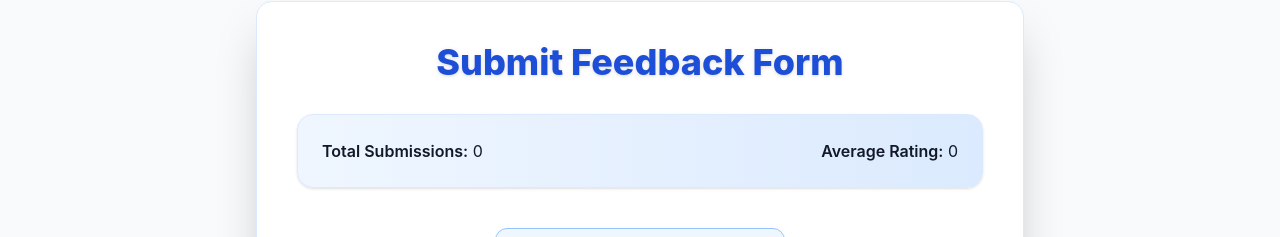
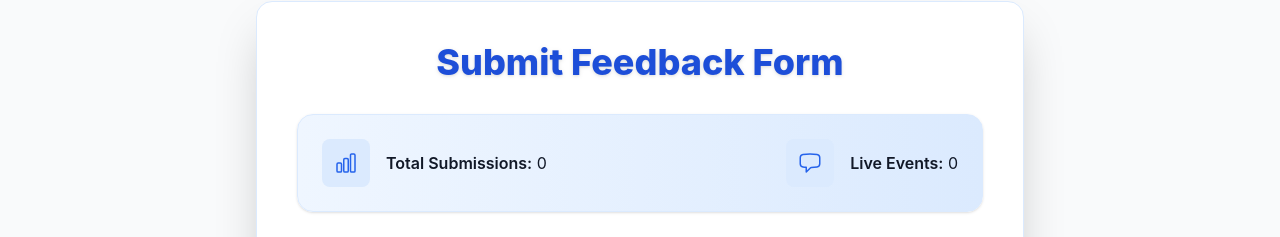
Before and after one commit to rahulrai19/Sentiment_Analysis_WebApp, a React (Vite) app in the folder frontend/: page /submit in a window 1280 px wide. Shown: the part 137-374 px from the top of the page. Built offline with nearby package versions, Linux system fonts and the light colour scheme; no server answers.

Commit message:
update to live event

```diff
--- a/frontend/src/components/FeedbackForm.jsx
+++ b/frontend/src/components/FeedbackForm.jsx
@@ -1,6 +1,6 @@
 import React, { useState, useEffect } from "react";
 import { submitFeedback, getFeedbacks, getUniqueEvents } from "../services/api";
-import { Bars3Icon } from "@heroicons/react/24/outline";
+import { Bars3Icon, ChatBubbleLeftIcon, ChartBarIcon } from "@heroicons/react/24/outline";
 
 const EVENT_TYPES = [
   "Workshop",
@@ -53,7 +53,7 @@ const FeedbackForm = () => {
   const [loading, setLoading] = useState(false);
 
   // Dashboard state
-  const [dashboard, setDashboard] = useState({ count: 0, avgRating: 0 });
+  const [dashboard, setDashboard] = useState({ count: 0, totalEvents: 0 });
   const [allFeedbacks, setAllFeedbacks] = useState([]);
 
   // New state for available events
@@ -61,33 +61,26 @@ const FeedbackForm = () => {
 
   // Fetch dashboard data AND the list of unique events
   useEffect(() => {
-    // Fetch dashboard data (keep if needed in this component)
+    // Fetch dashboard data AND the list of unique events
     getFeedbacks()
       .then((res) => {
         const feedbacks = res.data || [];
         setAllFeedbacks(feedbacks);
         const count = feedbacks.length;
-        const ratings = feedbacks
-          .map((f) => Number(f.rating))
-          .filter((r) => !isNaN(r));
-        const avgRating =
-          ratings.length > 0
-            ? (ratings.reduce((a, b) => a + b, 0) / ratings.length).toFixed(2)
-            : 0;
-        setDashboard({ count, avgRating });
+        setDashboard(prev => ({ ...prev, count }));
       })
       .catch((error) => {
         console.error("Error fetching feedbacks:", error);
-        setDashboard({ count: 0, avgRating: 0 });
+        setDashboard({ count: 0, totalEvents: 0 });
         setAllFeedbacks([]);
       });
 
     // Fetch unique events from the backend
     getUniqueEvents()
       .then((res) => {
-        // Safely check if res exists and res.events is an array
         if (res && Array.isArray(res.events)) {
           setAvailableEvents(res.events);
+          setDashboard(prev => ({ ...prev, totalEvents: res.events.length }));
           console.log("Fetched available events:", res.events);
         } else {
           console.error("Error fetching unique events: Unexpected response format", res);
@@ -169,13 +162,23 @@ const FeedbackForm = () => {
       <h2 className="text-4xl font-extrabold mb-8 text-center text-blue-700 drop-shadow">Submit Feedback Form</h2>
       {/* Dashboard Section */}
       <div className="dashboard-section mb-10 p-6 bg-gradient-to-r from-blue-50 to-blue-100 rounded-2xl flex flex-col sm:flex-row justify-between items-center border border-blue-100 shadow">
-        <div>
-          <span className="dashboard-label font-semibold">Total Submissions:</span>{" "}
-          <span className="dashboard-value">{dashboard.count}</span>
+        <div className="flex items-center gap-4">
+          <div className="bg-blue-100 p-3 rounded-lg">
+            <ChartBarIcon className="h-6 w-6 text-blue-600" />
+          </div>
+          <div>
+            <span className="dashboard-label font-semibold">Total Submissions:</span>{" "}
+            <span className="dashboard-value">{dashboard.count}</span>
+          </div>
         </div>
-        <div>
-          <span className="dashboard-label font-semibold">Average Rating:</span>{" "}
-          <span className="dashboard-value">{dashboard.avgRating}</span>
+        <div className="flex items-center gap-4">
+          <div className="bg-blue-100 p-3 rounded-lg">
+            <ChatBubbleLeftIcon className="h-6 w-6 text-blue-600" />
+          </div>
+          <div>
+            <span className="dashboard-label font-semibold">Live Events:</span>{" "}
+            <span className="dashboard-value">{dashboard.totalEvents}</span>
+          </div>
         </div>
       </div>
       <div className="feedback-form-main">
```
